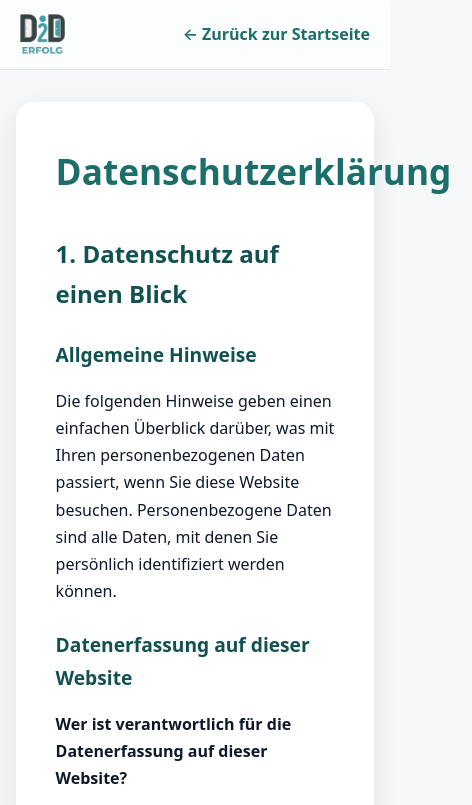
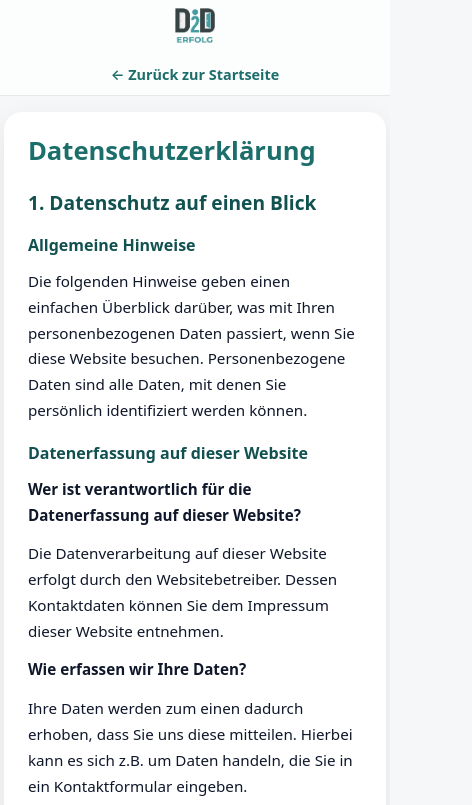
Before and after one commit to Dan19987/d2d-erfolg-landingpage, a plain HTML site: page datenschutz.html in a window 390 px wide. Shown: the top 805 px of the page, 472 px wide, since content can reach past the window. Drawn offline with Linux system fonts and the light colour scheme.

Commit message:
Update datenschutz.html

```diff
--- a/datenschutz.html
+++ b/datenschutz.html
@@ -3,7 +3,7 @@
 <head>
   <meta charset="utf-8" />
   <meta name="viewport" content="width=device-width, initial-scale=1" />
-  <title>Datenschutzerklärung – D2D-Erfolg | Daniel Lahmer</title>
+  <title>Datenschutzerklärung — D2D-Erfolg | Daniel Lahmer</title>
   <meta name="robots" content="noindex,nofollow" />
   <link rel="icon" type="image/png" sizes="32x32" href="/assets/favicon-32x32.png">
   <style>
@@ -18,19 +18,28 @@
       --radius:18px;
       --shadow:0 10px 30px rgba(0,0,0,.08);
     }
-    html{scroll-behavior:smooth}
-    body{margin:0;font-family:system-ui,-apple-system,Segoe UI,Roboto,Ubuntu,Cantarell,Inter, "Noto Sans", Arial, sans-serif;color:var(--ink);background:var(--bg);line-height:1.7;}
+
+    /* UNIVERSAL OVERFLOW PREVENTION */
+    *, *::before, *::after{box-sizing:border-box;max-width:100%;word-wrap:break-word}
+    img, video, iframe, canvas{max-width:100%;height:auto}
+    pre, code{overflow-x:auto;max-width:100%}
+    table{width:100%;table-layout:fixed;overflow-x:auto;display:block;white-space:nowrap}
+    .container, section, div, p, h1, h2, h3, h4, h5, h6{word-wrap:break-word;overflow-wrap:break-word}
+
+    html{scroll-behavior:smooth;overflow-x:hidden}
+    body{margin:0;font-family:system-ui,-apple-system,Segoe UI,Roboto,Ubuntu,Cantarell,Inter, "Noto Sans", Arial, sans-serif;color:var(--ink);background:var(--bg);line-height:1.7;overflow-x:hidden}
     a{color:var(--door-green);text-decoration:none}
     a:hover{text-decoration:underline}
     .container{width:min(800px,92vw);margin-inline:auto;padding:2rem 0}
     header{position:sticky;top:0;backdrop-filter:saturate(150%) blur(8px);background:color-mix(in oklab, var(--paper) 70%, transparent);border-bottom:1px solid #e5e7eb;z-index:50}
-    .nav{display:flex;align-items:center;justify-content:space-between;padding:.9rem 0;max-width:1120px;margin:0 auto;padding-left:20px;padding-right:20px;}
-    .brand{display:flex;gap:.75rem;align-items:center}
+    .nav{display:flex;align-items:center;justify-content:space-between;padding:.9rem 0;max-width:1120px;margin:0 auto;padding-left:20px;padding-right:20px;flex-wrap:wrap;gap:1rem;min-height:60px}
+    .brand{display:flex;gap:.75rem;align-items:center;flex-shrink:0}
     .brand strong{letter-spacing:.2px}
+    .back-link{color:var(--door-green);font-weight:600;white-space:nowrap}
     .content{background:var(--paper);border-radius:var(--radius);box-shadow:var(--shadow);padding:2.5rem;}
-    h1{font-size:2.2rem;margin:0 0 1.5rem;color:var(--door-green)}
-    h2{font-size:1.5rem;margin:2rem 0 1rem;color:var(--door-green-2)}
-    h3{font-size:1.2rem;margin:1.5rem 0 .5rem;color:var(--door-green-2)}
+    h1{font-size:2.2rem;margin:0 0 1.5rem;color:var(--door-green);line-height:1.2}
+    h2{font-size:1.5rem;margin:2rem 0 1rem;color:var(--door-green-2);line-height:1.3}
+    h3{font-size:1.2rem;margin:1.5rem 0 .5rem;color:var(--door-green-2);line-height:1.3}
     p{margin:1rem 0}
     ul{margin:1rem 0;padding-left:1.5rem}
     li{margin:.5rem 0}
@@ -38,6 +47,34 @@
     .foot{display:flex;justify-content:center;gap:1rem;flex-wrap:wrap;max-width:1120px;margin:0 auto;padding:0 20px;}
     .foot a{opacity:.9;color:#e6f3f2}
     .foot a:hover{opacity:1;text-decoration:underline}
+
+    /* MOBILE OPTIMIZATIONS */
+    @media (max-width: 768px){
+      .container{width:min(800px,96vw);padding:1.5rem 0}
+      .nav{padding:.7rem 0;gap:.75rem;flex-direction:column;text-align:center}
+      .back-link{order:2;margin-top:.5rem;font-size:.9rem}
+      .brand{order:1}
+      .brand img{height:35px !important}
+      .content{padding:2rem}
+      h1{font-size:1.8rem;margin:0 0 1.2rem}
+      h2{font-size:1.3rem;margin:1.5rem 0 .8rem}
+      h3{font-size:1.1rem;margin:1.2rem 0 .5rem}
+      p{margin:.8rem 0}
+      ul{padding-left:1.2rem}
+      footer{padding:1.5rem 0}
+      .foot{flex-direction:column;text-align:center;gap:.75rem}
+    }
+
+    @media (max-width: 480px){
+      .container{width:min(800px,98vw);padding:1rem 0}
+      .nav{padding:.5rem 0}
+      .content{padding:1.5rem}
+      h1{font-size:1.6rem}
+      h2{font-size:1.2rem}
+      h3{font-size:1rem}
+      p, li{font-size:.95rem}
+      .foot{padding:0 1rem}
+    }
   </style>
 </head>
 <body>
@@ -46,7 +83,7 @@
       <a href="/" class="brand" aria-label="D2D-Erfolg Startseite">
         <img src="/assets/d2d-logo.png" alt="D2D-Erfolg Logo" style="height:40px;width:auto;">
       </a>
-      <a href="/" style="color:var(--door-green);font-weight:600">← Zurück zur Startseite</a>
+      <a href="/" class="back-link">← Zurück zur Startseite</a>
     </div>
   </header>
 
@@ -159,7 +196,7 @@
           <li>IP-Adresse</li>
         </ul>
         <p>
-          Eine Zusammenführung dieser Daten mit anderen Datenquellen wird nicht vorgenommen. Die Erfassung dieser Daten erfolgt auf Grundlage von Art. 6 Abs. 1 lit. f DSGVO. Der Websitebetreiber hat ein berechtigtes Interesse an der technisch fehlerfreien Darstellung und der Optimierung seiner Website – hierzu müssen die Server-Log-Files erfasst werden.
+          Eine Zusammenführung dieser Daten mit anderen Datenquellen wird nicht vorgenommen. Die Erfassung dieser Daten erfolgt auf Grundlage von Art. 6 Abs. 1 lit. f DSGVO. Der Websitebetreiber hat ein berechtigtes Interesse an der technisch fehlerfreien Darstellung und der Optimierung seiner Website — hierzu müssen die Server-Log-Files erfasst werden.
         </p>
 
         <h3>Kontaktformular / E-Mail-Anfragen</h3>
```
